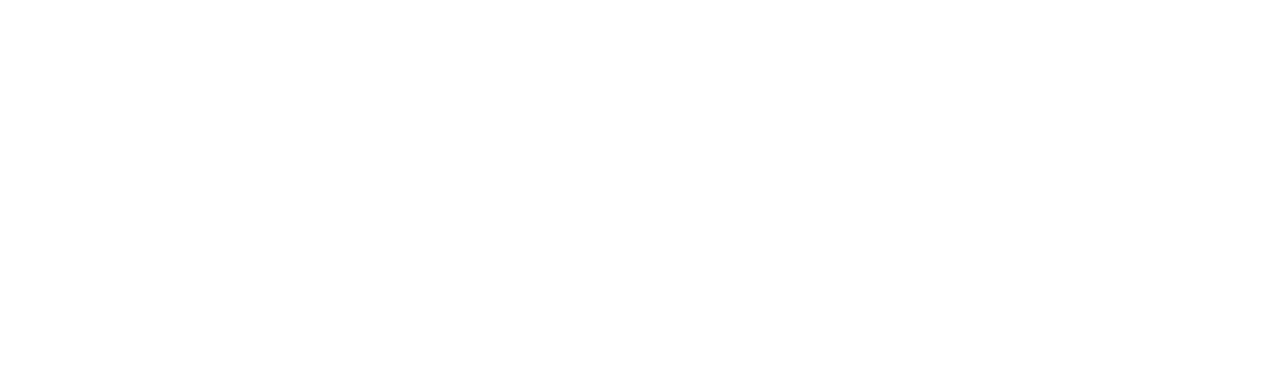
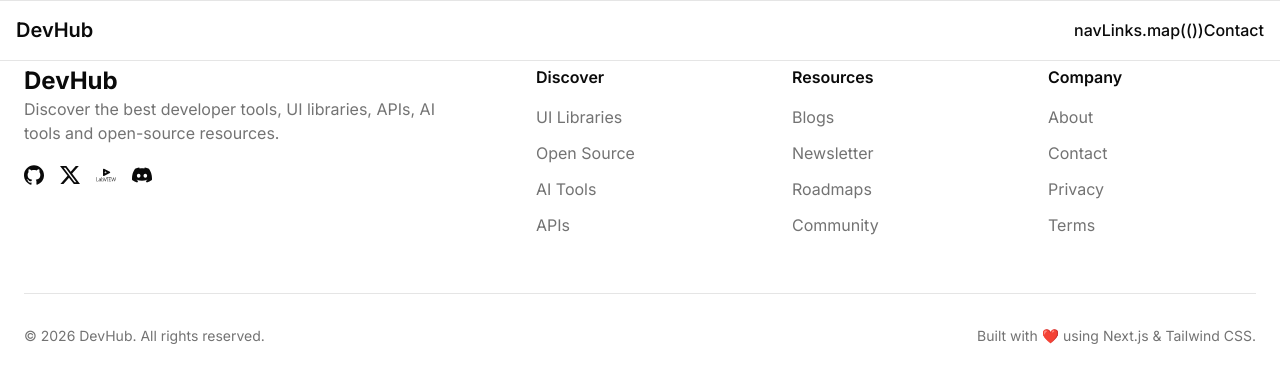
Before and after one commit to suraz404/DevHub, a Next.js app: page / in a window 1280 px wide. Shown: the top 382 px of the page. Built offline with nearby package versions, Linux system fonts and the light colour scheme.

Commit message:
feat: add Navbar, Footer, and ThemeToggle components with routing links

```diff
--- /dev/null
+++ b/components/layout/Footer.tsx
@@ -0,0 +1,79 @@
+import Link from "next/link";
+
+// Import brands from Simple Icons (si) or Font Awesome (fa)
+import { SiGithub, SiLabview, SiX, SiDiscord } from "react-icons/si";
+
+import { footerLinks } from "../../data/footer-link";
+
+import { siteConfig } from "@/lib/site";
+
+export default function Footer() {
+  return (
+    <footer className="border-t bg-background">
+      <div className="container mx-auto px-6 py-16">
+        <div className="grid gap-12 md:grid-cols-2 lg:grid-cols-5">
+          {/* Brand */}
+
+          <div className="lg:col-span-2 space-y-5">
+            <Link href="/" className="text-2xl font-bold">
+              {siteConfig.name}
+            </Link>
+
+            <p className="max-w-md text-muted-foreground">
+              {siteConfig.description}
+            </p>
+
+            <div className="flex gap-4">
+              <Link href={siteConfig.socialLinks.github}>
+                <SiGithub className="size-5 hover:text-primary transition" />
+              </Link>
+
+              <Link href={siteConfig.socialLinks.twitter}>
+                <SiX className="size-5 hover:text-primary transition" />
+              </Link>
+
+              <Link href={siteConfig.socialLinks.linkedin}>
+                <SiLabview className="size-5 hover:text-primary transition" />
+              </Link>
+
+              <Link href={siteConfig.socialLinks.discord}>
+                <SiDiscord className="size-5 hover:text-primary transition" />
+              </Link>
+            </div>
+          </div>
+
+          {/* Links */}
+
+          {footerLinks.map((section) => (
+            <div key={section.title}>
+              <h3 className="font-semibold mb-4">{section.title}</h3>
+
+              <ul className="space-y-3">
+                {section.links.map((link) => (
+                  <li key={link.name}>
+                    <Link
+                      href={link.href}
+                      className="text-muted-foreground hover:text-primary transition-colors"
+                    >
+                      {link.name}
+                    </Link>
+                  </li>
+                ))}
+              </ul>
+            </div>
+          ))}
+        </div>
+
+        <div className="mt-14 flex flex-col gap-4 border-t pt-8 md:flex-row md:items-center md:justify-between">
+          <p className="text-sm text-muted-foreground">
+            © {new Date().getFullYear()} {siteConfig.name}. All rights reserved.
+          </p>
+
+          <p className="text-sm text-muted-foreground">
+            Built with ❤️ using Next.js & Tailwind CSS.
+          </p>
+        </div>
+      </div>
+    </footer>
+  );
+}
--- /dev/null
+++ b/components/layout/Navbar.jsx
@@ -0,0 +1,58 @@
+import { navLinks } from "@/data/navbar";
+
+const Navbar = () => {
+  return (
+    <nav className="bg-neutral-primary fixed w-full z-20 top-0 inset-s-0 border-b border-default">
+      <div className="max-w-screen-xl flex flex-wrap items-center justify-between mx-auto p-4">
+        <a
+          href="https://flowbite.com/"
+          className="flex items-center space-x-3 rtl:space-x-reverse"
+        >
+          <span className="self-center text-xl text-heading font-semibold whitespace-nowrap">
+            DevHub
+          </span>
+        </a>
+        <button
+          data-collapse-toggle="navbar-default"
+          type="button"
+          className="inline-flex items-center p-2 w-10 h-10 justify-center text-sm text-body rounded-base md:hidden hover:bg-neutral-secondary-soft hover:text-heading focus:outline-none focus:ring-2 focus:ring-neutral-tertiary"
+          aria-controls="navbar-default"
+          aria-expanded="false"
+        >
+          <span className="sr-only">Open main menu</span>
+          <svg
+            className="w-6 h-6"
+            aria-hidden="true"
+            xmlns="http://www.w3.org/2000/svg"
+            width="24"
+            height="24"
+            fill="none"
+            viewBox="0 0 24 24"
+          >
+            <path
+              stroke="currentColor"
+              stroke-linecap="round"
+              stroke-width="2"
+              d="M5 7h14M5 12h14M5 17h14"
+            />
+          </svg>
+        </button>
+        <div className="hidden w-full md:block md:w-auto" id="navbar-default">
+          <ul className="font-medium flex flex-col p-4 md:p-0 mt-4 border border-default rounded-base bg-neutral-secondary-soft md:flex-row md:space-x-8 rtl:space-x-reverse md:mt-0 md:border-0 md:bg-neutral-primary">
+            navLinks.map(())
+            <li>
+              <a
+                href="#"
+                className="block py-2 px-3 text-heading rounded hover:bg-neutral-tertiary md:hover:bg-transparent md:border-0 md:hover:text-fg-brand md:p-0 md:dark:hover:bg-transparent"
+              >
+                Contact
+              </a>
+            </li>
+          </ul>
+        </div>
+      </div>
+    </nav>
+  );
+};
+
+export default Navbar;
--- /dev/null
+++ b/constants/ThemeToggle.tsx
@@ -0,0 +1,23 @@
+"use client";
+
+import { Moon, Sun } from "lucide-react";
+import { useTheme } from "next-themes";
+import { Button } from "@/components/ui/button";
+
+export default function ThemeToggle() {
+  const { theme, setTheme } = useTheme();
+
+  return (
+    <Button
+      variant="outline"
+      size="icon"
+      onClick={() => setTheme(theme === "dark" ? "light" : "dark")}
+    >
+      {theme === "dark" ? (
+        <Sun className="h-5 w-5" />
+      ) : (
+        <Moon className="h-5 w-5" />
+      )}
+    </Button>
+  );
+}
--- /dev/null
+++ b/data/footer-link.ts
@@ -0,0 +1,29 @@
+export const footerLinks = [
+  {
+    title: "Discover",
+    links: [
+      { name: "UI Libraries", href: "/ui-libraries" },
+      { name: "Open Source", href: "/open-source" },
+      { name: "AI Tools", href: "/ai-tools" },
+      { name: "APIs", href: "/apis" },
+    ],
+  },
+  {
+    title: "Resources",
+    links: [
+      { name: "Blogs", href: "/blog" },
+      { name: "Newsletter", href: "/newsletter" },
+      { name: "Roadmaps", href: "/roadmaps" },
+      { name: "Community", href: "/community" },
+    ],
+  },
+  {
+    title: "Company",
+    links: [
+      { name: "About", href: "/about" },
+      { name: "Contact", href: "/contact" },
+      { name: "Privacy", href: "/privacy" },
+      { name: "Terms", href: "/terms" },
+    ],
+  },
+];
--- /dev/null
+++ b/data/navbar.ts
@@ -0,0 +1,19 @@
+export const navLinks = [
+  {
+    title: "Home",
+    href: "/",
+  },
+
+  {
+    title: "Categories",
+    href: "/categories",
+  },
+  {
+    title: "Tools",
+    href: "/tools",
+  },
+  {
+    title: "About",
+    href: "/about",
+  },
+];
--- /dev/null
+++ b/lib/site.ts
@@ -0,0 +1,16 @@
+export const siteConfig = {
+  name: "DevHub",
+
+  description:
+    "Discover the best developer tools, UI libraries, APIs, AI tools and open-source resources.",
+
+  socialLinks: {
+    github: "https://github.com",
+
+    twitter: "https://x.com",
+
+    linkedin: "https://linkedin.com",
+
+    discord: "https://discord.gg",
+  },
+};
--- a/package.json
+++ b/package.json
@@ -18,6 +18,7 @@
     "next-themes": "^0.4.6",
     "react": "19.2.4",
     "react-dom": "19.2.4",
+    "react-icons": "^5.7.0",
     "shadcn": "^4.13.1",
     "tailwind-merge": "^3.6.0",
     "tw-animate-css": "^1.4.0"
--- a/src/app/layout.tsx
+++ b/src/app/layout.tsx
@@ -3,6 +3,8 @@
 import "./globals.css";
 import { cn } from "../../lib/utils";
 import { ThemeProvider } from "../../providers/theme-provider";
+import Navbar from "../../components/layout/Navbar";
+import Footer from "@/components/layout/Footer";
 
 const inter = Inter({ subsets: ["latin"], variable: "--font-sans" });
 
@@ -46,7 +48,10 @@
           enableSystem
           disableTransitionOnChange
         >
+          <Navbar />
+
           {children}
+          <Footer />
         </ThemeProvider>
       </body>
     </html>
--- a/src/app/page.tsx
+++ b/src/app/page.tsx
@@ -1,7 +1,7 @@
 import React from "react";
 
-const Home = () => {
+const page = () => {
   return <div></div>;
 };
 
-export default Home;
+export default page;
```
Also changed, not shown: 1 other file (tests, documents, lock files or other folders).
